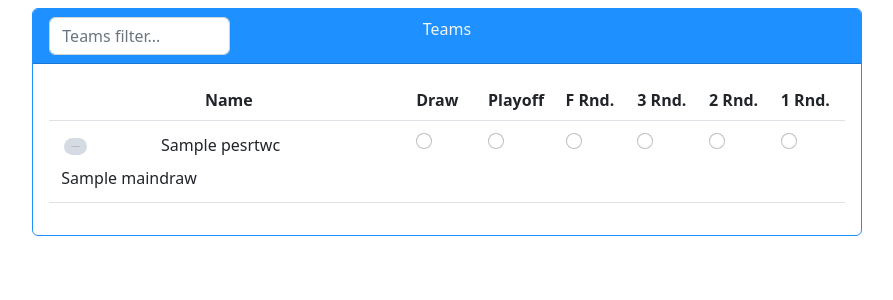
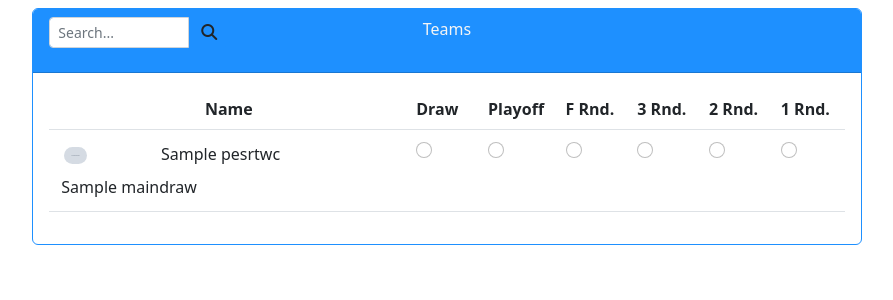
Before and after one commit to jcarayacorrea/PES2020RTWC, a Django app: page /africa/teamlist/ in a window 1280 px wide. Shown: the part 146-446 px from the top of the page, without its empty margins (193-1086 px from the left). Run offline with Django 4.2, Linux system fonts and the light colour scheme; tables that the repository leaves empty hold one stand-in row (values such as "Sample post"); grey boxes marked "Sample" are stand-in pictures; a database or web service that is not in the repository returns one stand-in record (values such as "Sample title"); style sheets or scripts are compiled from the project's sources; some libraries are stand-ins or nearby versions.

Commit message:
Full active search

```diff
--- a/main/static/base.scss
+++ b/main/static/base.scss
@@ -328,6 +328,7 @@ h6 {
 }
 .input-group-text{
   background-color: dodgerblue;
+  border-color: dodgerblue;
 }
 
 @keyframes rotateanimation {
--- a/templates/africa/teamlist.html
+++ b/templates/africa/teamlist.html
@@ -12,17 +12,20 @@
                     <div class="soccer-card-header ">
                         <div class="row">
                             <div class="col-3">
-                                <div class="form-group">
-                                    <input type="email" class="form-control" id="teamFilter"
-                                           aria-describedby="emailHelp" placeholder="Teams filter...">
-
+                                <div class="input-group mb-3">
+                                    <input class="form-control form-control-sm" type="search" onkeyup="searchTable()"
+                                           id="searchInput" placeholder="Search...">
+                                    <div class="input-group-append">
+                                        <span class="input-group-text"><i
+                                                class="fa-solid fa-magnifying-glass"></i></span>
+                                    </div>
                                 </div>
                             </div>
                             <div class="offset-md-2 col-2">Teams</div>
                         </div>
                     </div>
                     <div class="soccer-card-body overflow-scroll">
-                        <table class="table overflow-scroll">
+                        <table id="tableTeams" class="table overflow-scroll">
                             <tbody>
                             <tr>
                                 <th class="col text-center">
--- a/templates/asia/teamlist.html
+++ b/templates/asia/teamlist.html
@@ -52,10 +52,6 @@
                             </tr>
                             </thead>
                             <tbody>
-                            <div class="loading-grid" data-loading-aria-busy data-loading>
-                                {% include "utils/loader/filter.html" %}
-                            </div>
-                            <div data-loading-aria-busy data-loading-class="d-none">
                             {% for team in teams %}
                                 <tr>
                                     <td class="col-5">
@@ -124,7 +120,6 @@
 
                             {% endfor %}
 
-                            </div>
 
                             </tbody>
 
```
Also changed, not shown: templates/europa/teamlist.html (+8 -5 lines), templates/ncamerica/teamlist.html (+9 -6 lines). Lines whose indentation alone changed are shown as unchanged.
